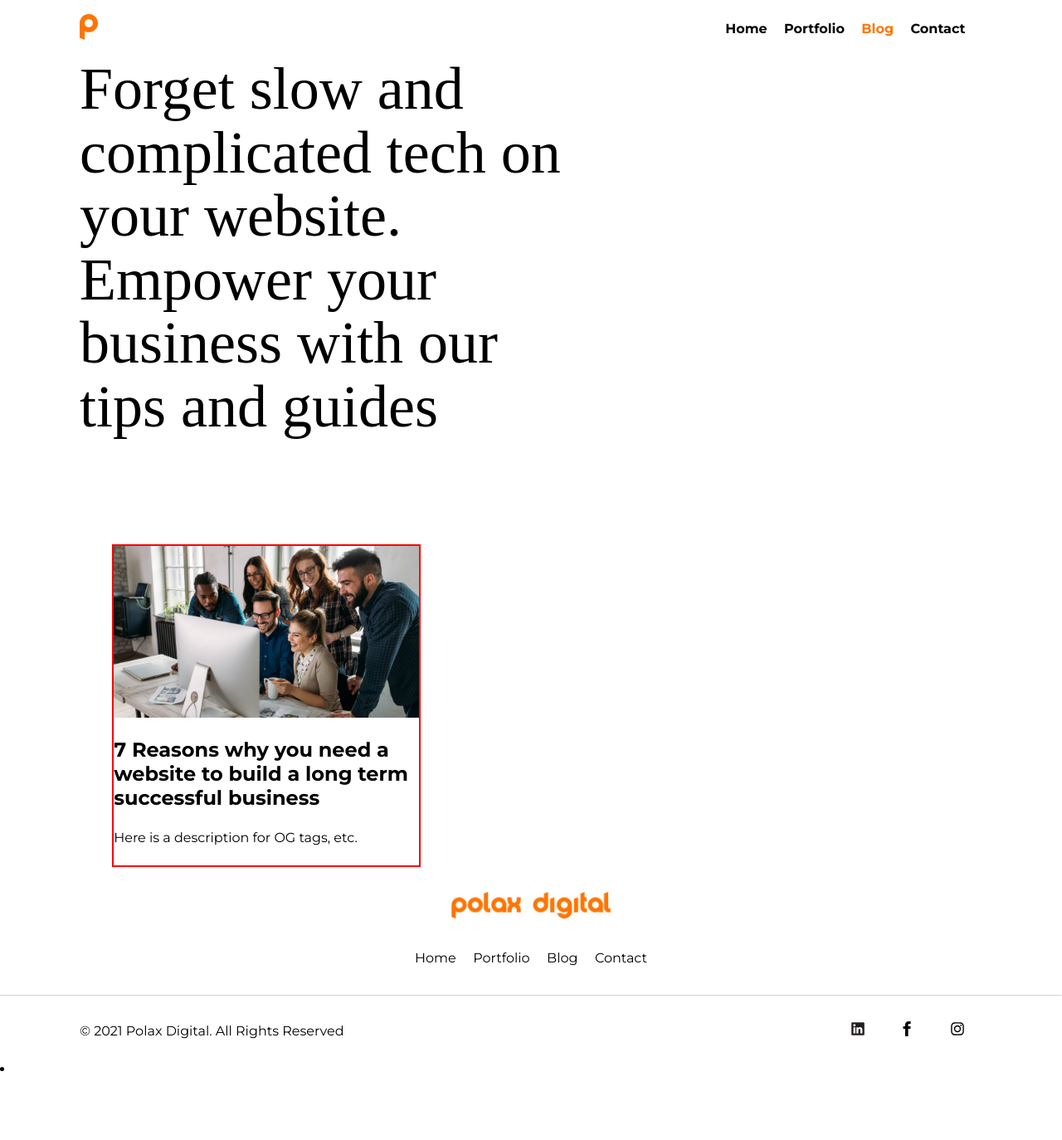
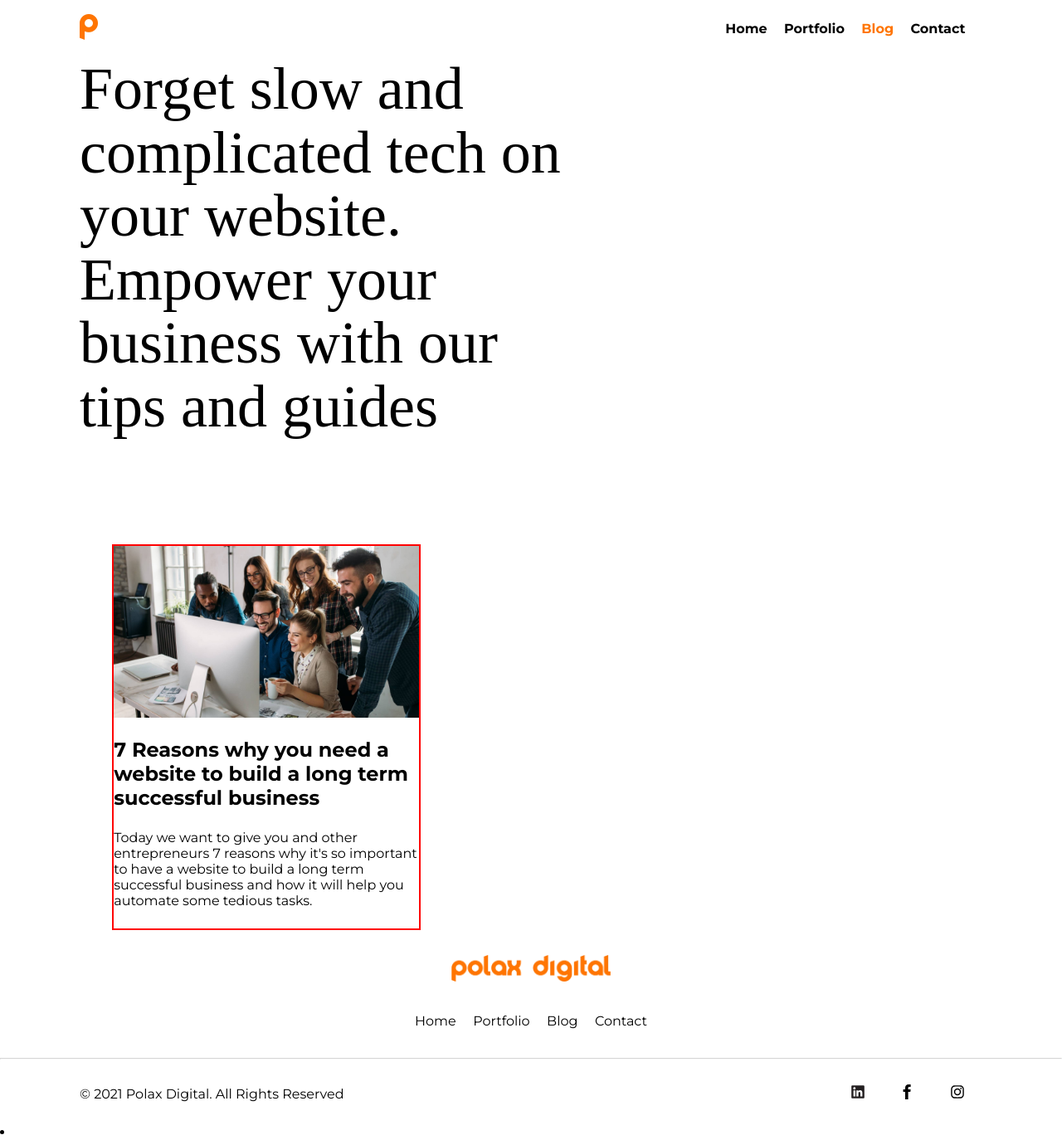
Before and after one commit to Polax-Digital/polax-jekyll, a Jekyll site: the page built from blog.md, in a window 1280 px wide. Shown: the whole page at 83% size. Built offline with Jekyll 4.4.1, drawn with Linux system fonts in a browser that asks for light colours; some web fonts are replaced; before the commit the page ends 1298 px from its top, so only the background shows below that.

Commit message:
meta tags fixed on the blog

```diff
--- a/_posts/2021-09-13-hello-world.md
+++ b/_posts/2021-09-13-hello-world.md
@@ -3,11 +3,11 @@ layout: post
 
 title: "7 Reasons why you need a website to build a long term successful business"
 date: 2021-10-07
-description: "Here is a description for OG tags, etc."
+description: "Today we want to give you and other entrepreneurs 7 reasons why it's so important to have a website to build a long term successful business and how it will help you automate some tedious tasks."
 
 permalink: /blog/why-you-need-a-website-for-your-business
 post-image: /assets/images/blog/7-reasons-your-business-needs-a-website.jpg
-post-img-alt: "Hello World"
+post-img-alt: "Group of developers making a website"
 
 author: Daniel Granger
 ---
```
